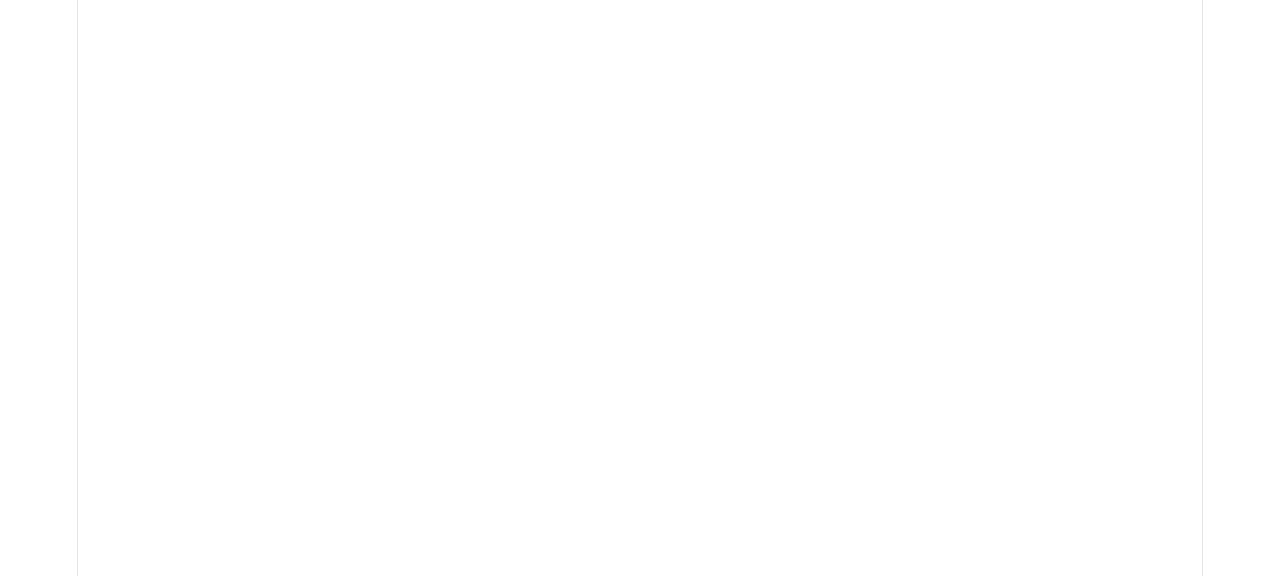
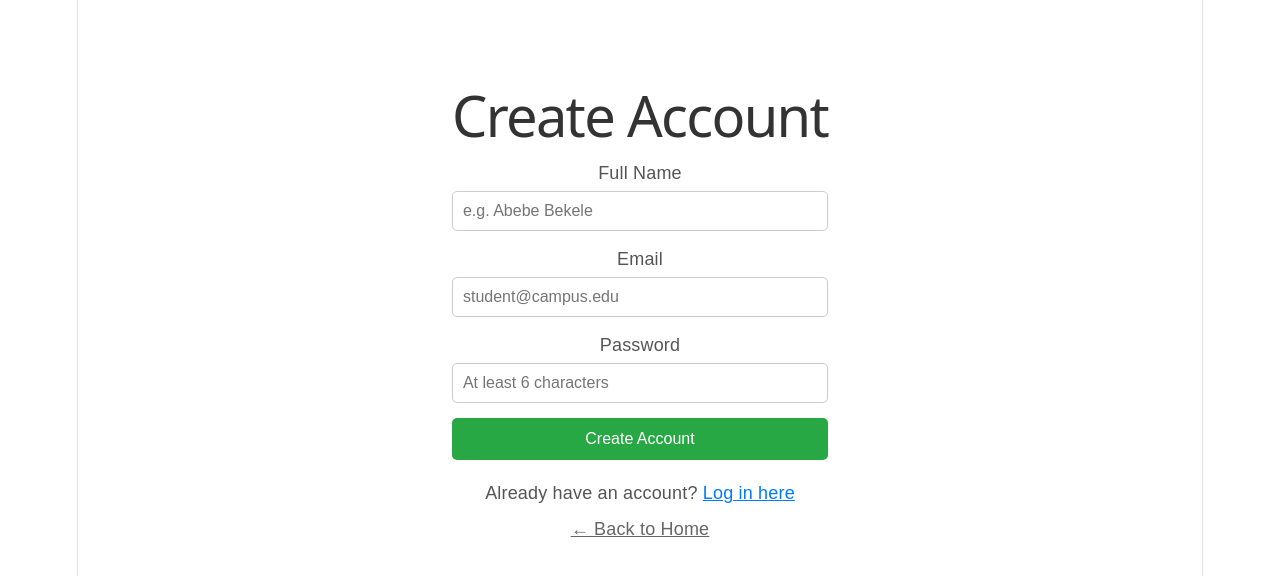
Before and after one commit to Shebawu/campus-lost-and-found, a React app in the folder frontend/: page /register in a window 1280 px wide. Before the commit this address had no page. Shown: the top 576 px of the page. Built offline with nearby package versions, Linux system fonts and the light colour scheme; the HTML template or start-up script is replaced by a standard one.

Commit message:
Added Register page and Search/Filter feature

```diff
--- a/frontend/src/App.jsx
+++ b/frontend/src/App.jsx
@@ -1,6 +1,7 @@
 import { BrowserRouter as Router, Routes, Route } from 'react-router-dom';
 import Home from './pages/Home';
 import Login from './pages/Login';
+import Register from './pages/Register';
 import ReportItem from './pages/ReportItem';
 import ItemDetail from './pages/ItemDetail';
 import AdminDashboard from './pages/AdminDashboard';
@@ -11,6 +12,7 @@
       <Routes>
         <Route path="/" element={<Home />} />
         <Route path="/login" element={<Login />} />
+        <Route path="/register" element={<Register />} />
         <Route path="/report" element={<ReportItem />} />
         <Route path="/items/:id" element={<ItemDetail />} />
         <Route path="/admin" element={<AdminDashboard />} />
--- a/frontend/src/pages/Home.jsx
+++ b/frontend/src/pages/Home.jsx
@@ -2,46 +2,120 @@
 import axios from 'axios';
 import { Link } from 'react-router-dom';
 
+const API_URL = 'https://campus-lost-and-found-api-y6d2.onrender.com';
+
 function Home() {
   const [items, setItems] = useState([]);
   const [loading, setLoading] = useState(true);
+  const [search, setSearch] = useState('');
+  const [typeFilter, setTypeFilter] = useState('');
+  const [categoryFilter, setCategoryFilter] = useState('');
 
+  // Fetch items whenever any filter changes
   useEffect(() => {
-    axios.get('https://campus-lost-and-found-api-y6d2.onrender.com/api/items')
-      .then(response => {
+    fetchItems();
+  }, [typeFilter, categoryFilter]);
+
+  const fetchItems = async () => {
+    setLoading(true);
+    try {
+      // Build the URL with query parameters
+      const params = new URLSearchParams();
+      if (typeFilter) params.append('type', typeFilter);
+      if (categoryFilter) params.append('category_id', categoryFilter);
+      if (search) params.append('search', search);
+
+      const response = await axios.get(`${API_URL}/api/items?${params.toString()}`);
       setItems(response.data);
+    } catch (error) {
+      console.error("Error fetching items:", error);
+    } finally {
       setLoading(false);
-      })
-      .catch(error => {
-        console.error("Error fetching items:", error);
-        setLoading(false);
-      });
-  }, []);
+    }
+  };
+
+  const handleSearchSubmit = (e) => {
+    e.preventDefault();
+    fetchItems();
+  };
+
+  const handleClearFilters = () => {
+    setSearch('');
+    setTypeFilter('');
+    setCategoryFilter('');
+    // Manually fetch since state changes won't trigger useEffect immediately
+    setTimeout(() => fetchItems(), 100);
+  };
 
   return (
     <div style={{ padding: '20px', fontFamily: 'Arial, sans-serif', maxWidth: '800px', margin: '0 auto' }}>
       <h1 style={{ textAlign: 'center', color: '#333' }}>🎓 Campus Lost & Found</h1>
       <p style={{ textAlign: 'center', color: '#666' }}>Find what you lost. Return what you found.</p>
 
-      <div style={{ display: 'flex', gap: '10px', justifyContent: 'center', marginBottom: '30px' }}>
+      <div style={{ display: 'flex', gap: '10px', justifyContent: 'center', marginBottom: '20px' }}>
         <Link to="/login" style={{ padding: '10px 20px', backgroundColor: '#007bff', color: 'white', textDecoration: 'none', borderRadius: '5px' }}>Login</Link>
+        <Link to="/register" style={{ padding: '10px 20px', backgroundColor: '#6f42c1', color: 'white', textDecoration: 'none', borderRadius: '5px' }}>Register</Link>
         <Link to="/report" style={{ padding: '10px 20px', backgroundColor: '#28a745', color: 'white', textDecoration: 'none', borderRadius: '5px' }}>Report Item</Link>
       </div>
 
-      <h2>Recent Items</h2>
+      {/* Search and Filter Bar */}
+      <div style={{ background: '#f4f4f4', padding: '15px', borderRadius: '8px', marginBottom: '20px' }}>
+        <form onSubmit={handleSearchSubmit} style={{ display: 'flex', gap: '10px', marginBottom: '10px' }}>
+          <input
+            type="text"
+            placeholder="Search by title or description..."
+            value={search}
+            onChange={(e) => setSearch(e.target.value)}
+            style={{ flex: 1, padding: '10px', borderRadius: '5px', border: '1px solid #ccc', fontSize: '15px' }}
+          />
+          <button type="submit" style={{ padding: '10px 20px', backgroundColor: '#007bff', color: 'white', border: 'none', borderRadius: '5px', cursor: 'pointer', fontSize: '15px' }}>
+            🔍 Search
+          </button>
+        </form>
+
+        <div style={{ display: 'flex', gap: '10px', flexWrap: 'wrap', alignItems: 'center' }}>
+          <select
+            value={typeFilter}
+            onChange={(e) => setTypeFilter(e.target.value)}
+            style={{ padding: '8px', borderRadius: '5px', border: '1px solid #ccc', fontSize: '14px' }}>
+            <option value="">All Types</option>
+            <option value="lost">Lost</option>
+            <option value="found">Found</option>
+          </select>
+
+          <select
+            value={categoryFilter}
+            onChange={(e) => setCategoryFilter(e.target.value)}
+            style={{ padding: '8px', borderRadius: '5px', border: '1px solid #ccc', fontSize: '14px' }}>
+            <option value="">All Categories</option>
+            <option value="1">Electronics</option>
+            <option value="2">Documents/IDs</option>
+            <option value="3">Keys</option>
+            <option value="4">Bags</option>
+            <option value="5">Books</option>
+            <option value="6">Others</option>
+          </select>
+
+          <button
+            onClick={handleClearFilters}
+            style={{ padding: '8px 15px', backgroundColor: '#6c757d', color: 'white', border: 'none', borderRadius: '5px', cursor: 'pointer', fontSize: '14px' }}>
+            Clear Filters
+          </button>
+        </div>
+      </div>
+
+      <h2>Recent Items ({items.length})</h2>
 
       {loading ? (
         <p>Loading items from the database...</p>
       ) : items.length === 0 ? (
-        <p>No items have been reported yet.</p>
+        <p>No items match your search.</p>
       ) : (
-
         <div style={{ display: 'grid', gap: '15px' }}>
           {items.map(item => (
             <Link to={`/items/${item.id}`} key={item.id} style={{ textDecoration: 'none', color: 'inherit' }}>
               <div style={{ border: '1px solid #ddd', padding: '15px', borderRadius: '8px', backgroundColor: '#f9f9f9', cursor: 'pointer' }}>
                 <h3 style={{ margin: '0 0 10px 0' }}>{item.title}</h3>
-                 {/* 🆕 Show the image if one exists */}
                 {item.image_url && (
                   <img
                     src={item.image_url}
--- /dev/null
+++ b/frontend/src/pages/Register.jsx
@@ -0,0 +1,101 @@
+import { useState } from 'react';
+import axios from 'axios';
+import { useNavigate, Link } from 'react-router-dom';
+
+const API_URL = 'https://campus-lost-and-found-api-y6d2.onrender.com';
+
+function Register() {
+  const [name, setName] = useState('');
+  const [email, setEmail] = useState('');
+  const [password, setPassword] = useState('');
+  const [error, setError] = useState('');
+  const [success, setSuccess] = useState('');
+  const navigate = useNavigate();
+
+  const handleSubmit = async (e) => {
+    e.preventDefault();
+    setError('');
+    setSuccess('');
+
+    try {
+      await axios.post(`${API_URL}/api/users/register`, {
+        name,
+        email,
+        password
+      });
+
+      setSuccess('Account created successfully! Redirecting to login...');
+
+      // Wait 2 seconds, then redirect to login
+      setTimeout(() => {
+        navigate('/login');
+      }, 2000);
+    } catch (err) {
+      console.error(err);
+      setError(err.response?.data?.error || 'Registration failed. Please try again.');
+    }
+  };
+
+  return (
+    <div style={{ padding: '20px', fontFamily: 'Arial, sans-serif', maxWidth: '400px', margin: '50px auto' }}>
+      <h1 style={{ textAlign: 'center', color: '#333' }}>Create Account</h1>
+
+      {error && <p style={{ color: 'red', textAlign: 'center', background: '#ffe6e6', padding: '10px', borderRadius: '5px' }}>{error}</p>}
+      {success && <p style={{ color: 'green', textAlign: 'center', background: '#e6ffe6', padding: '10px', borderRadius: '5px' }}>{success}</p>}
+
+      <form onSubmit={handleSubmit} style={{ display: 'flex', flexDirection: 'column', gap: '15px' }}>
+
+        <div>
+          <label style={{ display: 'block', marginBottom: '5px', color: '#555' }}>Full Name</label>
+          <input
+            type="text"
+            value={name}
+            onChange={(e) => setName(e.target.value)}
+            required
+            placeholder="e.g. Abebe Bekele"
+            style={{ width: '100%', padding: '10px', borderRadius: '5px', border: '1px solid #ccc', fontSize: '16px', boxSizing: 'border-box' }}
+          />
+        </div>
+
+        <div>
+          <label style={{ display: 'block', marginBottom: '5px', color: '#555' }}>Email</label>
+          <input
+            type="email"
+            value={email}
+            onChange={(e) => setEmail(e.target.value)}
+            required
+            placeholder="student@campus.edu"
+            style={{ width: '100%', padding: '10px', borderRadius: '5px', border: '1px solid #ccc', fontSize: '16px', boxSizing: 'border-box' }}
+          />
+        </div>
+
+        <div>
+          <label style={{ display: 'block', marginBottom: '5px', color: '#555' }}>Password</label>
+          <input
+            type="password"
+            value={password}
+            onChange={(e) => setPassword(e.target.value)}
+            required
+            placeholder="At least 6 characters"
+            minLength={6}
+            style={{ width: '100%', padding: '10px', borderRadius: '5px', border: '1px solid #ccc', fontSize: '16px', boxSizing: 'border-box' }}
+          />
+        </div>
+
+        <button type="submit" style={{ padding: '12px', backgroundColor: '#28a745', color: 'white', border: 'none', borderRadius: '5px', fontSize: '16px', cursor: 'pointer' }}>
+          Create Account
+        </button>
+      </form>
+
+      <p style={{ textAlign: 'center', marginTop: '20px', color: '#555' }}>
+        Already have an account? <Link to="/login" style={{ color: '#007bff' }}>Log in here</Link>
+      </p>
+
+      <p style={{ textAlign: 'center', marginTop: '10px' }}>
+        <Link to="/" style={{ color: '#666' }}>← Back to Home</Link>
+      </p>
+    </div>
+  );
+}
+
+export default Register;
```
Also changed, not shown: 1 other file (tests, documents, lock files or other folders). Lines whose indentation alone changed are shown as unchanged.
